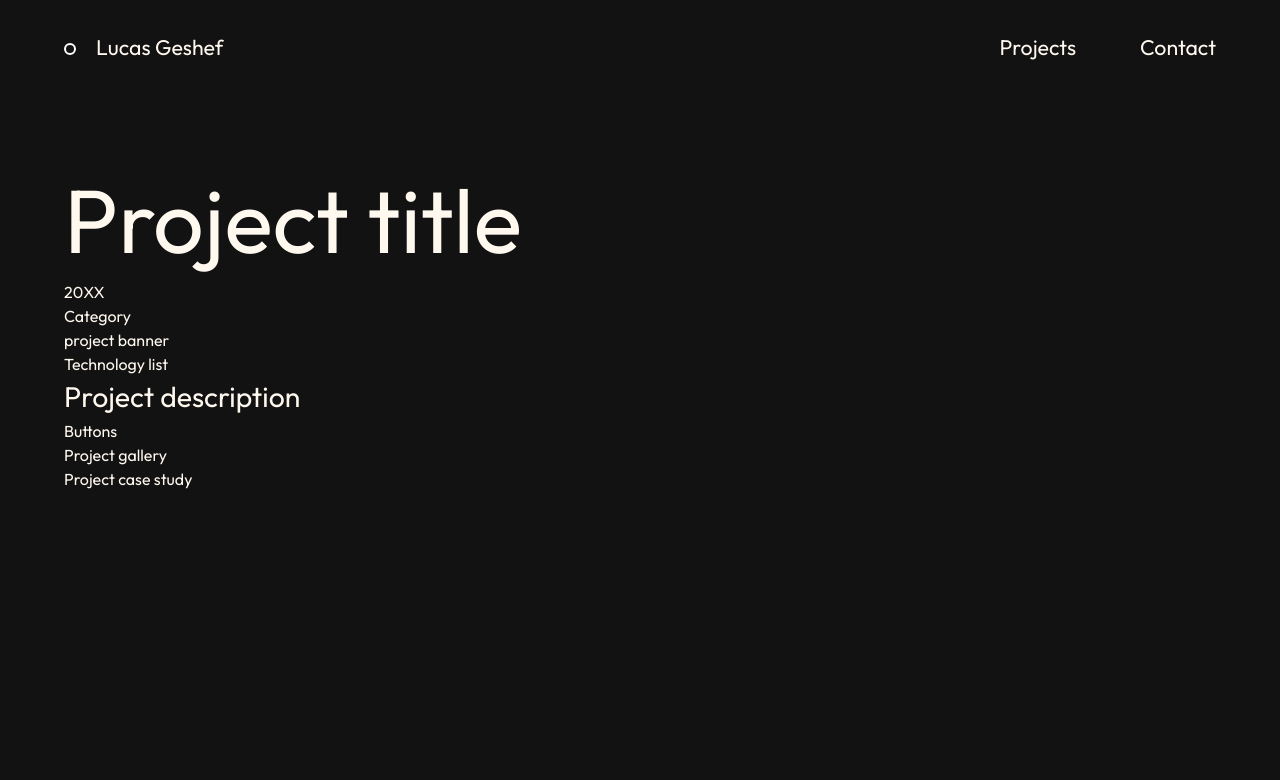
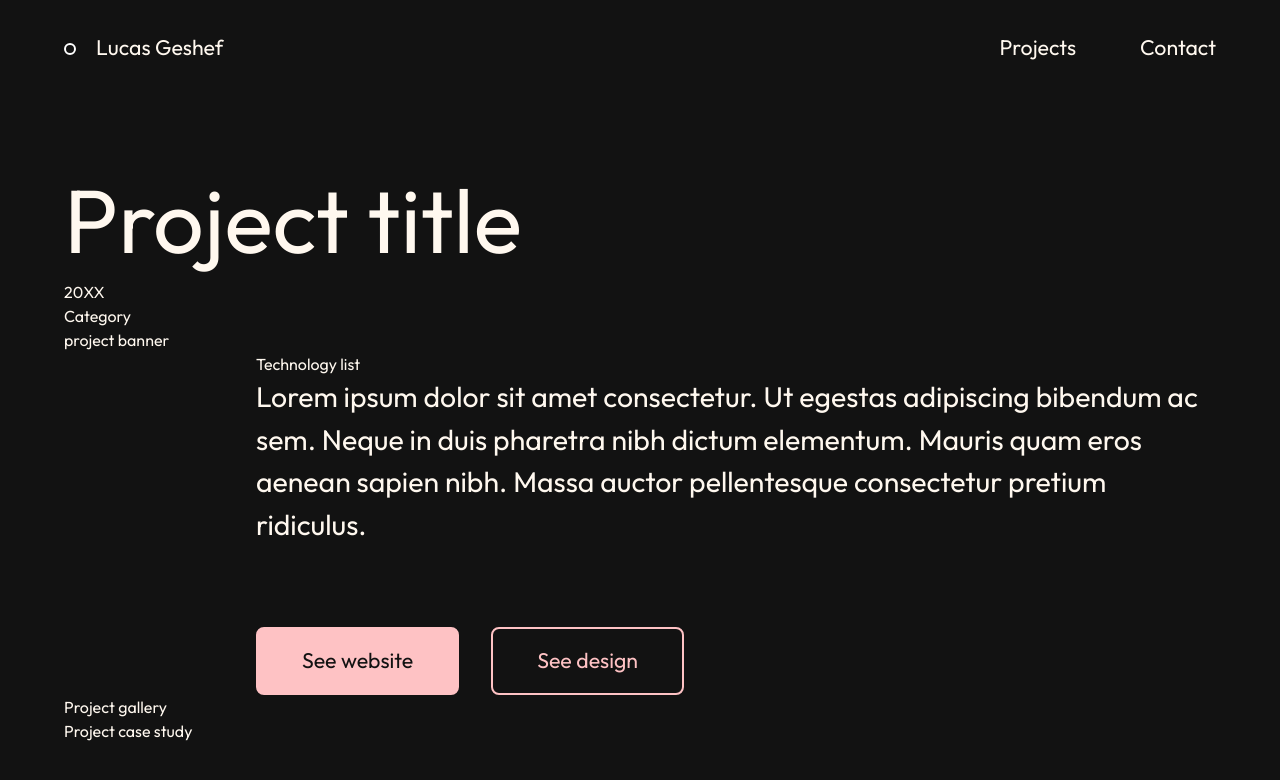
Before and after one commit to ProcessX/lucasgeshef-portfolio-2024, a Next.js app: page /projects/1 in a window 1280 px wide. Shown: the top 780 px of the page. Built offline with nearby package versions, Linux system fonts and the light colour scheme.

Commit message:
button almost done

```diff
--- a/app/contact/page.js
+++ b/app/contact/page.js
@@ -1,5 +1,6 @@
 import React from "react";
 import "./contact.css";
+import Button from "@/components/button/Button";
 
 function Contact() {
   return (
@@ -10,7 +11,9 @@ function Contact() {
             <span className="block">Want to reach out?</span>
             <span className="block">Find me here</span>
           </h1>
-          <p className="inline-block float-end">Button</p>
+          <div className="inline-block float-end pt-16">
+            <Button label="contact@lucasgeshef.be" />
+          </div>
         </div>
         <div className="containerRaw w-full">
           <p className="c-font-base text-right">Or check my socials</p>
--- a/app/projects/[slug]/page.js
+++ b/app/projects/[slug]/page.js
@@ -1,5 +1,6 @@
 import React from "react";
 import Head from 'next/head'
+import Button from "@/components/button/Button";
 
 function ProjectDetail() {
   return (
@@ -22,17 +23,24 @@ function ProjectDetail() {
 
       <section>
         <div className="containerRaw">
-          <ul>
+          <div className="laptop:grid laptop:grid-cols-12">
+            <ul className="laptop:col-span-10 laptop:col-start-3">
               <li>
                 <p>Technology list</p>
               </li>
             </ul>
-          <p className="c-font-lg">Project description</p>
-          <ul>
+            <div className="laptop:col-span-10 laptop:col-start-3">
+              <p className="c-font-lg">Lorem ipsum dolor sit amet consectetur. Ut egestas adipiscing bibendum ac sem. Neque in duis pharetra nibh dictum elementum. Mauris quam eros aenean sapien nibh. Massa auctor pellentesque consectetur pretium ridiculus.</p>
+            </div>
+            <ul className="flex mt-[80px] laptop:col-span-10 laptop:col-start-3">
+              <li className="mr-8">
+                <Button label="See website" />
+              </li>
               <li>
-              <p>Buttons</p>
+                <Button label="See design" type="outline" />
               </li>
             </ul>
+          </div>
         </div>
       </section>
 
--- /dev/null
+++ b/components/button/Button.js
@@ -0,0 +1,19 @@
+import Link from 'next/link'
+import React from 'react'
+
+function Button({ label = "label", type = "", leftIcon, rightIcon }) {
+  let btnType = type == "outline" ? " text-primary-200 bg-primary-200/0 hover:bg-primary-200/25 hover:text-primary-300" : "hover:bg-primary-300";
+  let btnLeftIcon = leftIcon != null ? "pl-7" : "bg-green"
+  let btnRightIcon = rightIcon != null ? "pr-7" : "bg-green"
+  let leftIconVisibility = leftIcon != null ? "inline-block" : "hidden"
+  let rightIconVisibility = rightIcon != null ? "inline-block" : "hidden"
+  return (
+    <Link href={'#'} className={`duration-150 border-2 border-primary-200 hover:border-primary-300 border-box bg-primary-200 inline-block text-dark-950 py-4 px-11 ${btnType} ${btnLeftIcon} ${btnRightIcon} rounded-lg`}>
+      <span className={'h-6 w-6 mr-6 ' + leftIconVisibility}></span>
+      <span className='c-font-md'>{label}</span>
+      <span className={'h-6 w-6 ml-6 ' + rightIconVisibility}></span>
+    </Link>
+  )
+}
+
+export default Button
```
Lines whose indentation alone changed are shown as unchanged.
